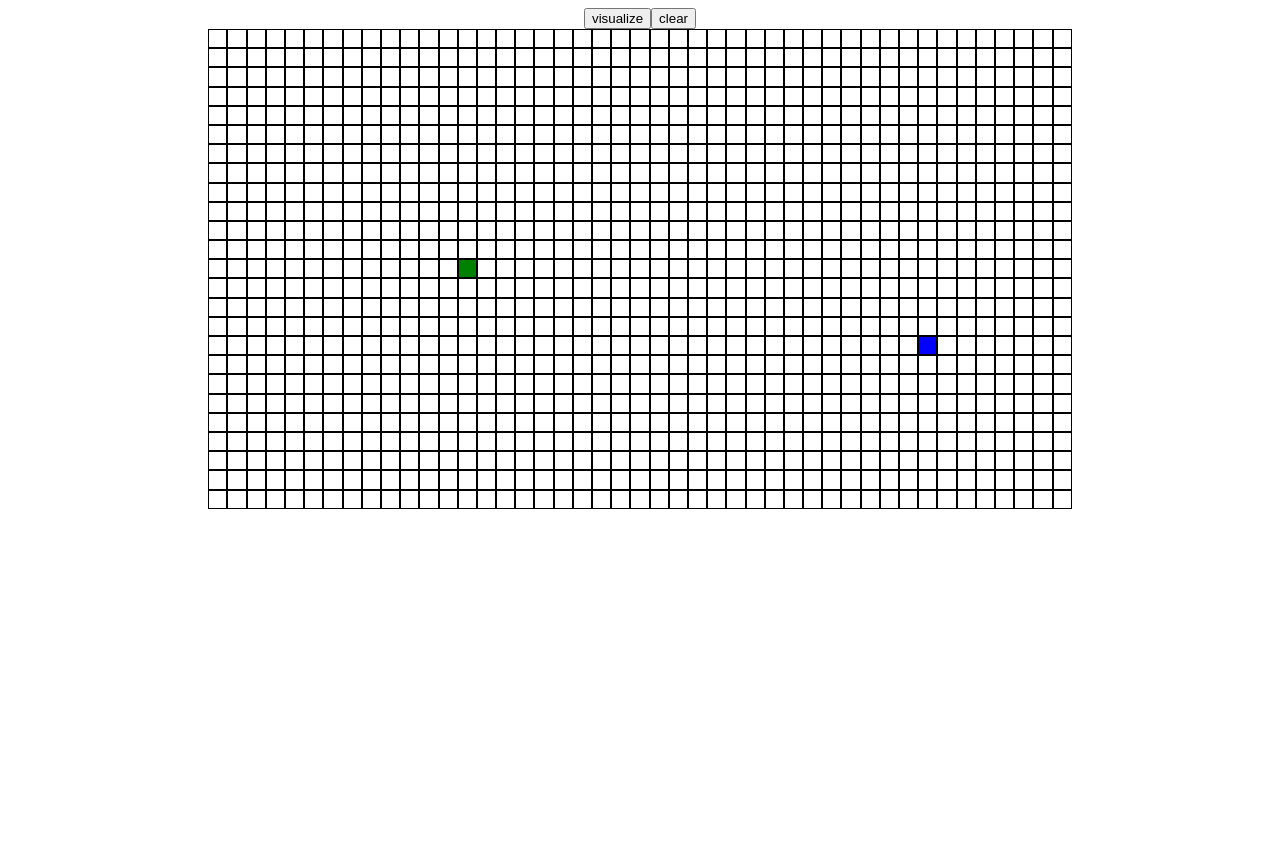
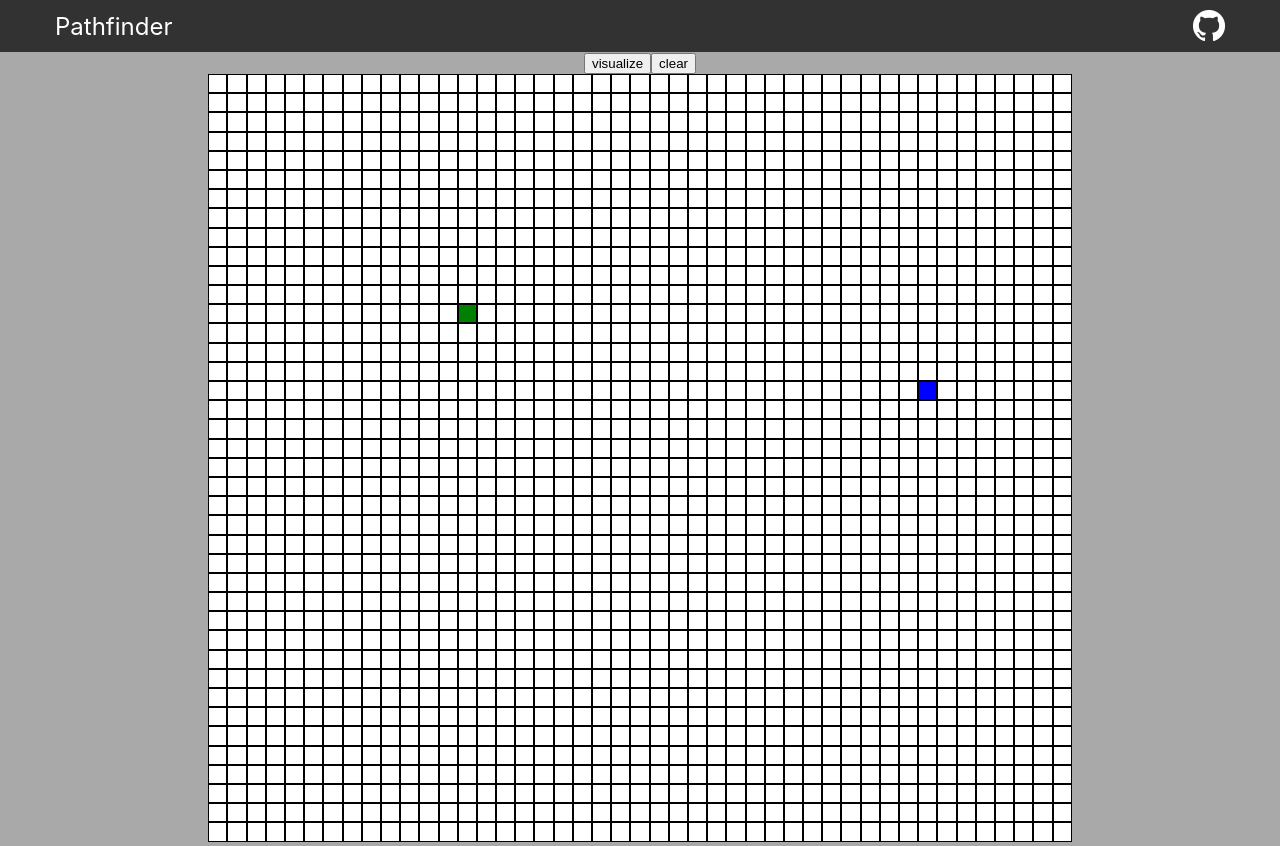
Before and after one commit to santiagogarcia97/pathfinding-angular, an Angular app: page / in a window 1280 px wide. Before the commit the page ends 800 px from the top, so only its background shows below. Built offline with nearby package versions, Linux system fonts and the light colour scheme.

Commit message:
topbar added

```diff
--- a/src/app/app.module.ts
+++ b/src/app/app.module.ts
@@ -4,12 +4,14 @@ import { NgModule } from '@angular/core';
 import { AppComponent } from './app.component';
 import { PathfindingComponent } from './pathfinding/pathfinding.component';
 import { NodeComponent } from './pathfinding/node/node.component';
+import { TopbarComponent } from './pathfinding/topbar/topbar.component';
 
 @NgModule({
   declarations: [
     AppComponent,
     PathfindingComponent,
-    NodeComponent
+    NodeComponent,
+    TopbarComponent
   ],
   imports: [
     BrowserModule
--- a/src/app/pathfinding/pathfinding.component.css
+++ b/src/app/pathfinding/pathfinding.component.css
@@ -3,6 +3,7 @@
   -moz-box-sizing: border-box;
   -webkit-box-sizing: border-box;
   text-align: center;
+  width: 100vw;
 }
 .row {
   box-sizing: border-box;
--- a/src/app/pathfinding/pathfinding.component.html
+++ b/src/app/pathfinding/pathfinding.component.html
@@ -1,4 +1,7 @@
+<pf-topbar></pf-topbar>
+
 <div class="container">
+
   <div>
     <button (click)="handleClick()">visualize</button>
     <button (click)="clear()">clear</button>
--- a/src/app/pathfinding/pathfinding.component.ts
+++ b/src/app/pathfinding/pathfinding.component.ts
@@ -24,7 +24,7 @@ export class PathfindingComponent implements OnInit {
   clear(): void {
     this.grid = [];
 
-    for (let i = 0; i < 25; i++) {
+    for (let i = 0; i < 40; i++) {
       const row: Node[] = [];
       for (let j = 0; j < 45; j++) {
         row.push({
--- /dev/null
+++ b/src/app/pathfinding/topbar/topbar.component.css
@@ -0,0 +1,18 @@
+nav {
+  width: 100vw;
+  background-color: #323232;
+  font-size: 24px;
+  color: white;
+  padding: 10px 0px;
+}
+
+a {
+  display: flex;
+  align-items: center;
+}
+
+.topbar-flex-container {
+  display: flex;
+  align-items: center;
+  justify-content: space-between;
+}
--- /dev/null
+++ b/src/app/pathfinding/topbar/topbar.component.html
@@ -0,0 +1,10 @@
+<nav>
+  <div class="bs-container">
+    <div class="topbar-flex-container">
+      <span>Pathfinder</span>
+      <a href="https://www.github.com/santiagogarcia97">
+        <img src="assets/github-logo.png" alt="github">
+      </a>
+    </div>
+  </div>
+</nav>
--- /dev/null
+++ b/src/app/pathfinding/topbar/topbar.component.ts
@@ -0,0 +1,15 @@
+import { Component, OnInit } from '@angular/core';
+
+@Component({
+  selector: 'pf-topbar',
+  templateUrl: './topbar.component.html',
+  styleUrls: ['./topbar.component.css']
+})
+export class TopbarComponent implements OnInit {
+
+  constructor() { }
+
+  ngOnInit(): void {
+  }
+
+}
--- a/src/styles.css
+++ b/src/styles.css
@@ -1 +1,31 @@
-/* You can add global styles to this file, and also import other style files */
+html,
+body {
+  height: 100%;
+  margin: 0;
+  background-color: darkgrey;
+  font-family: -apple-system,system-ui,BlinkMacSystemFont,"Segoe UI",Roboto,"Helvetica Neue",Arial,sans-serif;
+  -webkit-font-smoothing: antialiased;
+  -moz-osx-font-smoothing: grayscale;
+}
+
+.bs-container {
+  padding-right: 15px;
+  padding-left: 15px;
+  margin-right: auto;
+  margin-left: auto;
+}
+@media (min-width: 768px) {
+  .bs-container {
+    width: 750px;
+  }
+}
+@media (min-width: 992px) {
+  .bs-container {
+    width: 970px;
+  }
+}
+@media (min-width: 1200px) {
+  .bs-container {
+    width: 1170px;
+  }
+}
```
Also changed, not shown: src/assets/github-logo.png (added).
